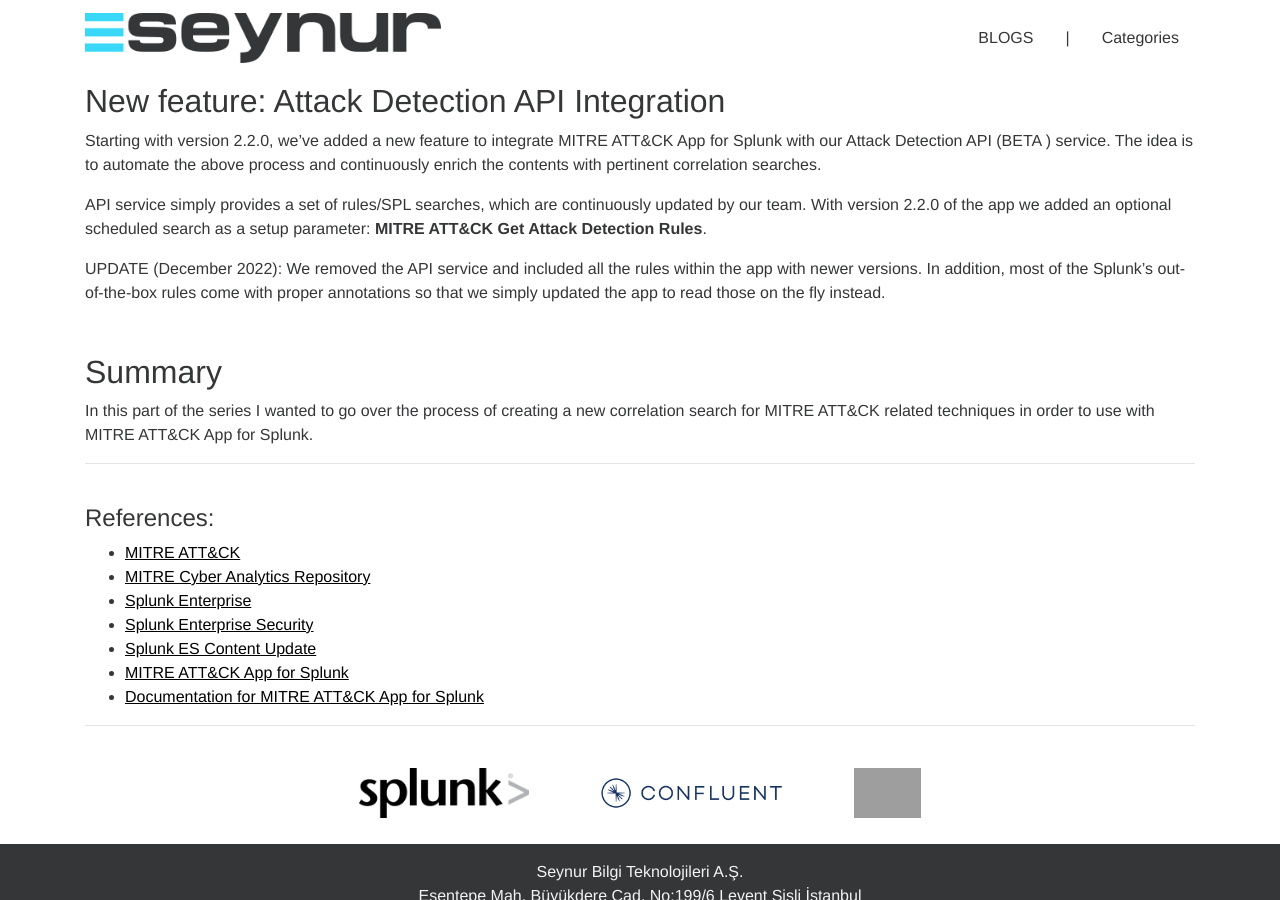
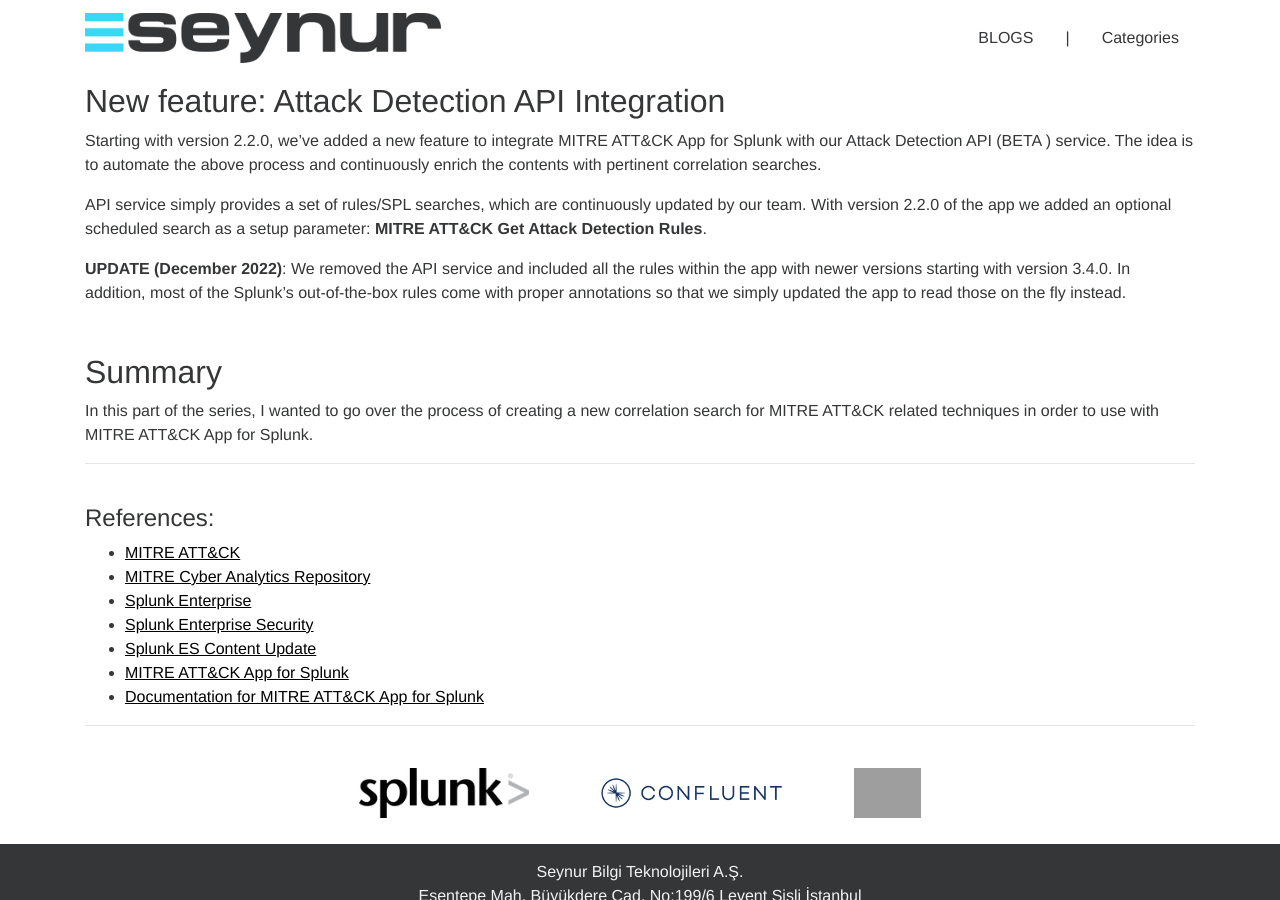
Before and after one commit to seynur/blog, a Jekyll site: the page built from _posts/2020-06-10-detecting-cyber-threats-with-mitre-attack-app-for-splunk-part3.md, in a window 1280 px wide and 900 px high, scrolled down 9043 px. Built offline with Jekyll 4.4.1, drawn with Linux system fonts in a browser that asks for light colours; nearby versions of some CDN libraries; grey boxes are pictures that could not be loaded.

```diff
--- a/_posts/2020-06-10-detecting-cyber-threats-with-mitre-attack-app-for-splunk-part3.md
+++ b/_posts/2020-06-10-detecting-cyber-threats-with-mitre-attack-app-for-splunk-part3.md
@@ -147,10 +147,10 @@ Starting with version 2.2.0, we’ve added a new feature to integrate MITRE ATT&
 
 API service simply provides a set of rules/SPL searches, which are continuously updated by our team. With version 2.2.0 of the app we added an optional scheduled search as a setup parameter: **MITRE ATT&CK Get Attack Detection Rules**.
 
-UPDATE (December 2022): We removed the API service and included all the rules within the app with newer versions.  In addition, most of the Splunk's out-of-the-box rules come with proper annotations so that we simply updated the app to read those on the fly instead.
+**UPDATE (December 2022)**: We removed the API service and included all the rules within the app with newer versions starting with version 3.4.0.  In addition, most of the Splunk's out-of-the-box rules come with proper annotations so that we simply updated the app to read those on the fly instead.
 
 ## Summary
-In this part of the series I wanted to go over the process of creating a new correlation search for MITRE ATT&CK related techniques in order to use with MITRE ATT&CK App for Splunk.
+In this part of the series, I wanted to go over the process of creating a new correlation search for MITRE ATT&CK related techniques in order to use with MITRE ATT&CK App for Splunk.
 
 ---
 
```
